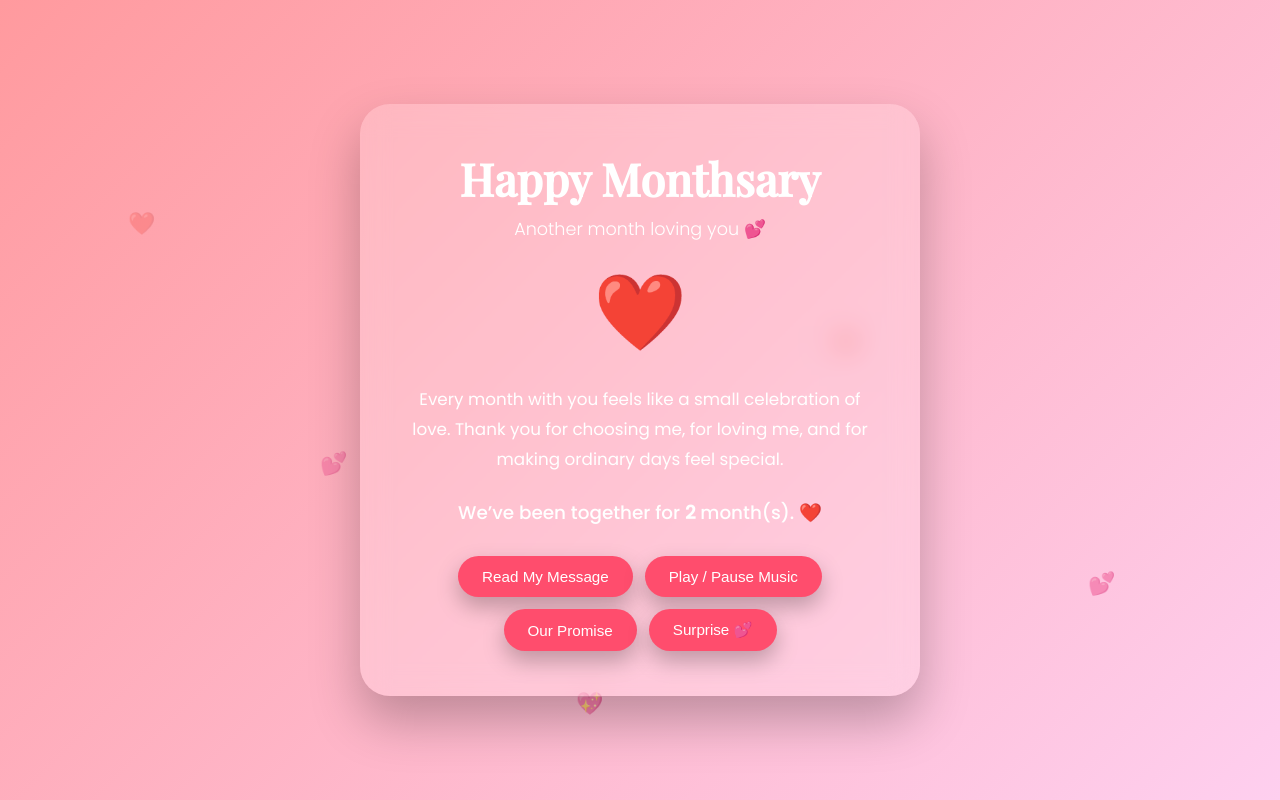
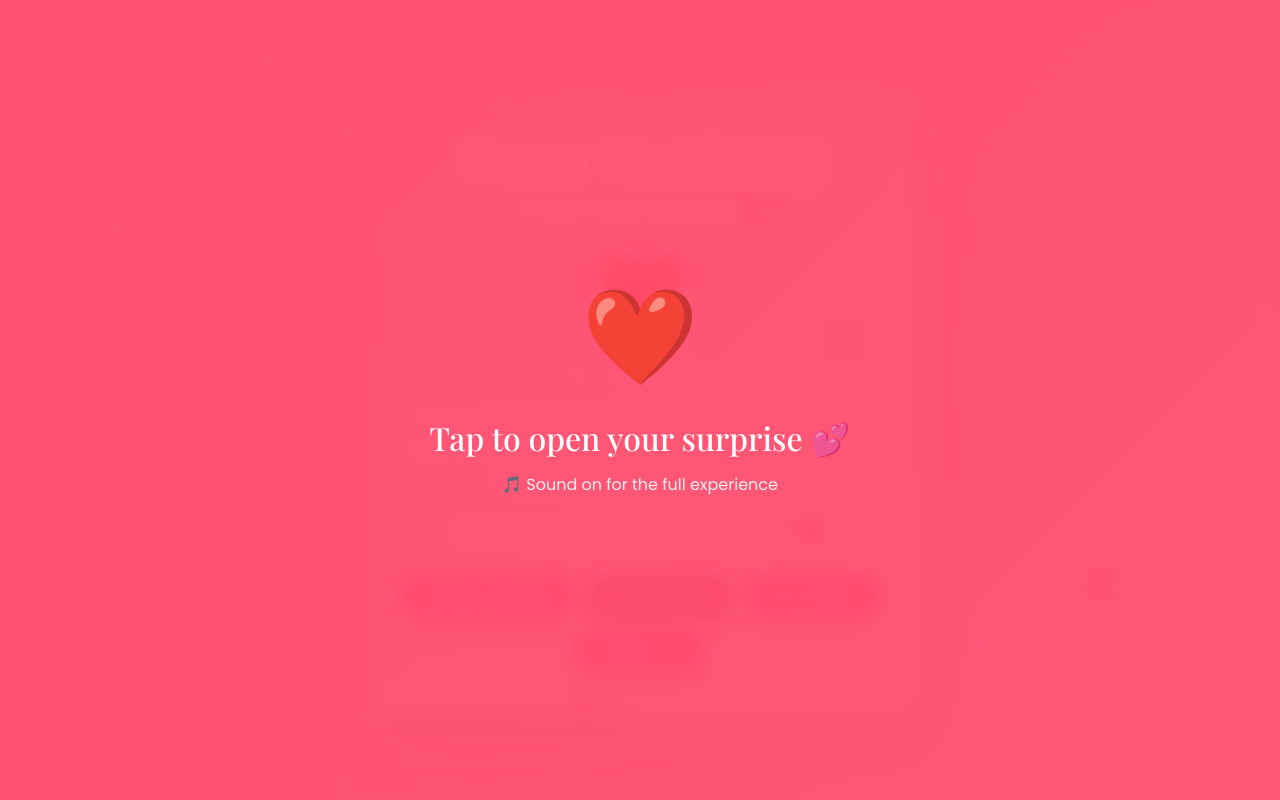
Before and after one commit to Brian0956/monthsary, a plain HTML site: page index.html in a window 1280 px wide. Drawn offline with nearby package versions, Linux system fonts and the light colour scheme; a web font is replaced by a local one.

Commit message:
Motmot
Refactor CSS styles for readability and add music functionality.

```diff
--- a/index.html
+++ b/index.html
@@ -7,11 +7,7 @@
   <link href="https://fonts.googleapis.com/css2?family=Playfair+Display:ital,wght@0,500;1,600&family=Poppins:wght@300;400;500&display=swap" rel="stylesheet">
 
   <style>
-    * {
-      margin: 0;
-      padding: 0;
-      box-sizing: border-box;
-    }
+    * { margin: 0; padding: 0; box-sizing: border-box; }
 
     body {
       font-family: 'Poppins', sans-serif;
@@ -23,6 +19,65 @@
       color: #fff;
       overflow-y: auto;
       padding: 40px 20px;
+    }
+
+    /* ── Tap-to-start overlay ── */
+    #musicPrompt {
+      position: fixed;
+      inset: 0;
+      background: rgba(255, 77, 109, 0.92);
+      backdrop-filter: blur(8px);
+      display: flex;
+      flex-direction: column;
+      align-items: center;
+      justify-content: center;
+      z-index: 100;
+      cursor: pointer;
+      animation: fadeIn 0.6s ease;
+    }
+
+    #musicPrompt h2 {
+      font-family: 'Playfair Display', serif;
+      font-size: 2rem;
+      margin-bottom: 12px;
+      color: #fff;
+      text-align: center;
+      padding: 0 24px;
+    }
+
+    #musicPrompt p {
+      font-size: 1rem;
+      opacity: 0.9;
+      color: #fff;
+    }
+
+    #tapHeart {
+      font-size: 5rem;
+      animation: pulse 1.2s infinite;
+      margin-bottom: 20px;
+    }
+
+    /* ── Music status bar ── */
+    #musicBar {
+      display: flex;
+      align-items: center;
+      justify-content: center;
+      gap: 8px;
+      font-size: 0.85rem;
+      opacity: 0.85;
+      margin-bottom: 18px;
+    }
+
+    .music-dot {
+      width: 8px; height: 8px;
+      border-radius: 50%;
+      background: #fff;
+      animation: blink 1.2s infinite;
+    }
+
+    @keyframes blink {
+      0%, 100% { opacity: 1; }
+      50% { opacity: 0.2; }
     }
 
     .card {
@@ -38,17 +93,8 @@
       z-index: 2;
     }
 
-    h1 {
-      font-family: 'Playfair Display', serif;
-      font-size: 2.8rem;
-      margin-bottom: 8px;
-    }
-
-    h2 {
-      font-weight: 300;
-      font-size: 1.1rem;
-      margin-bottom: 22px;
-    }
+    h1 { font-family: 'Playfair Display', serif; font-size: 2.8rem; margin-bottom: 8px; }
+    h2 { font-weight: 300; font-size: 1.1rem; margin-bottom: 22px; }
 
     .heart {
       font-size: 4rem;
@@ -56,17 +102,9 @@
       margin: 15px 0 25px;
     }
 
-    p {
-      font-size: 1.05rem;
-      line-height: 1.8;
-      margin-bottom: 25px;
-    }
+    p { font-size: 1.05rem; line-height: 1.8; margin-bottom: 25px; }
 
-    .counter {
-      font-size: 1.15rem;
-      margin-bottom: 30px;
-      font-weight: 500;
-    }
+    .counter { font-size: 1.15rem; margin-bottom: 30px; font-weight: 500; }
 
     .buttons {
       display: flex;
@@ -87,10 +125,9 @@
       box-shadow: 0 10px 22px rgba(0, 0, 0, 0.25);
     }
 
-    button:hover {
-      transform: translateY(-3px) scale(1.05);
-      background: #ff3355;
-    }
+    button:hover { transform: translateY(-3px) scale(1.05); background: #ff3355; }
+
+    #musicBtn { background: #d63f5e; }
 
     .hidden-message {
       display: none;
@@ -127,10 +164,38 @@
 </head>
 <body>
 
-  <!-- 🎵 Background Music (Replace music.mp3 with your file) -->
-  <audio id="bgMusic" loop>
-    <source src="https://raw.githubusercontent.com/Brian0956/monthsary/5a70e88b060f42bd7a24c489aa78a8090ec8c059/I%20Like%20You%20So%20Much%2C%20Youll%20Know%20It%20(%E6%88%91%E5%A4%9A%E5%96%9C%E6%AC%A2%E4%BD%A0%E4%BD%A0%E4%BC%9A%E7%9F%A5%E9%81%93)-%20A%20Love%20So%20Beautiful%20OST%20-Wang%20Junqi%20%5BEnglish%20Cover%5D.mp3" type="audio/mpeg">
+  <!--
+    ════════════════════════════════════════════════════════
+    MUSIC FILE — GitHub Raw URL
+    ════════════════════════════════════════════════════════
+    The audio loads directly from your GitHub repo using
+    raw.githubusercontent.com. Two things make this work:
+
+      1. crossorigin="anonymous" — tells the browser it's
+         allowed to load audio from a different domain (GitHub).
+         Without this, many browsers silently block the audio.
+
+      2. The URL uses the COMMIT HASH instead of a branch name
+         so the file is always found even if the branch changes.
+
+    If you ever rename or re-upload the audio file, update the
+    src URL below to match the new commit hash or use "main":
+      https://raw.githubusercontent.com/Brian0956/monthsary/main/I%20Like%20You%20So%20Much%2C%20Youll%20Know%20It.mp3
+    ════════════════════════════════════════════════════════
+  -->
+  <audio id="bgMusic" loop crossorigin="anonymous" preload="auto">
+    <source
+      src="https://raw.githubusercontent.com/Brian0956/monthsary/b4433e975a7736164a86599a8ce1c0baae8f7a82/I%20Like%20You%20So%20Much%2C%20Youll%20Know%20It.mp3"
+      type="audio/mpeg"
+    />
   </audio>
+
+  <!-- Tap-to-start overlay — required to bypass browser autoplay policy -->
+  <div id="musicPrompt" onclick="startExperience()">
+    <div id="tapHeart">❤️</div>
+    <h2>Tap to open your surprise 💕</h2>
+    <p>🎵 Sound on for the full experience</p>
+  </div>
 
   <div class="floating-hearts">
     <span style="left: 10%; animation-delay: 0s;">❤️</span>
@@ -146,6 +211,12 @@
 
     <div class="heart">❤️</div>
 
+    <!-- Live music indicator -->
+    <div id="musicBar">
+      <div class="music-dot"></div>
+      <span id="musicLabel">🎵 Now playing…</span>
+    </div>
+
     <p>
       Every month with you feels like a small celebration of love.
       Thank you for choosing me, for loving me, and for making ordinary days feel special.
@@ -155,7 +226,7 @@
 
     <div class="buttons">
       <button onclick="showLove()">Read My Message</button>
-      <button onclick="toggleMusic()">Play / Pause Music</button>
+      <button id="musicBtn" onclick="toggleMusic()">⏸ Pause Music</button>
       <button onclick="showPromise()">Our Promise</button>
       <button onclick="surprise()">Surprise 💕</button>
     </div>
@@ -187,19 +258,59 @@ And build a future side by side. ❤️
 
   <script>
     const startDate = new Date(2026, 0, 1);
+    const music = document.getElementById("bgMusic");
+    const musicBtn = document.getElementById("musicBtn");
+    const musicLabel = document.getElementById("musicLabel");
+    const musicDot = document.querySelector(".music-dot");
 
-    function updateCounter() {
-      const now = new Date();
-      let months = (now.getFullYear() - startDate.getFullYear()) * 12;
-      months += now.getMonth() - startDate.getMonth();
+    /* ── Dismiss overlay and start music on first tap ── */
+    function startExperience() {
+      const overlay = document.getElementById("musicPrompt");
+      overlay.style.transition = "opacity 0.5s ease";
+      overlay.style.opacity = "0";
+      setTimeout(() => overlay.style.display = "none", 500);
 
-      if (now.getDate() < startDate.getDate()) {
-        months--;
+      music.play()
+        .then(() => {
+          setPlaying(true);
+        })
+        .catch((err) => {
+          console.warn("Audio play failed:", err);
+          setPlaying(false);
+          musicLabel.textContent = "⚠️ Tap ▶ Play Music to start";
+        });
+    }
+
+    /* ── Play / Pause toggle button ── */
+    function toggleMusic() {
+      if (music.paused) {
+        music.play().then(() => setPlaying(true));
+      } else {
+        music.pause();
+        setPlaying(false);
       }
+    }
 
-      document.getElementById('counter').innerHTML =
-        `We’ve been together for <strong>${months}</strong> month(s). ❤️`;
+    function setPlaying(isPlaying) {
+      if (isPlaying) {
+        musicBtn.textContent = "⏸ Pause Music";
+        musicLabel.textContent = "🎵 Now playing…";
+        musicDot.style.animationPlayState = "running";
+      } else {
+        musicBtn.textContent = "▶ Play Music";
+        musicLabel.textContent = "⏸ Music paused";
+        musicDot.style.animationPlayState = "paused";
+        musicDot.style.opacity = "0.3";
+      }
     }
+
+    /* ── Sync button state with audio events ── */
+    music.addEventListener("play",  () => setPlaying(true));
+    music.addEventListener("pause", () => setPlaying(false));
+    music.addEventListener("error", () => {
+      musicLabel.textContent = "⚠️ Could not load music — check the file in GitHub";
+      musicDot.style.animationPlayState = "paused";
+    });
 
     function showLove() {
       document.getElementById('loveMessage').style.display = 'block';
@@ -209,26 +320,18 @@ And build a future side by side. ❤️
       document.getElementById('promiseMessage').style.display = 'block';
     }
 
-    function toggleMusic() {
-      const music = document.getElementById("bgMusic");
-      if (music.paused) {
-        music.play();
-      } else {
-        music.pause();
-      }
-    }
-
     function surprise() {
       alert("You are my favorite notification, my safest place, and my best decision. 💕");
     }
 
-    // Auto play after first click (browser restriction safe)
-    document.body.addEventListener("click", function () {
-      const music = document.getElementById("bgMusic");
-      if (music.paused) {
-        music.play().catch(() => {});
-      }
-    }, { once: true });
+    function updateCounter() {
+      const now = new Date();
+      let months = (now.getFullYear() - startDate.getFullYear()) * 12;
+      months += now.getMonth() - startDate.getMonth();
+      if (now.getDate() < startDate.getDate()) months--;
+      document.getElementById('counter').innerHTML =
+        `We've been together for <strong>${months}</strong> month(s). ❤️`;
+    }
 
     updateCounter();
   </script>
```
